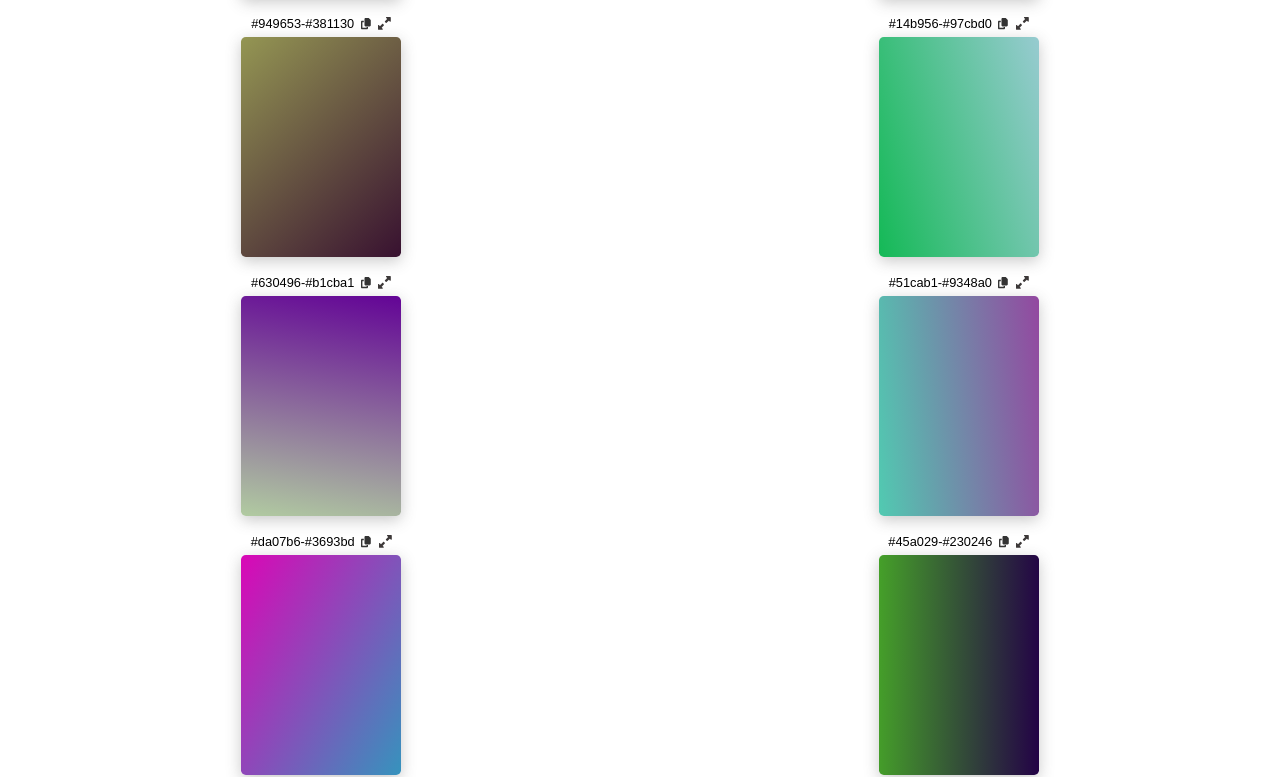
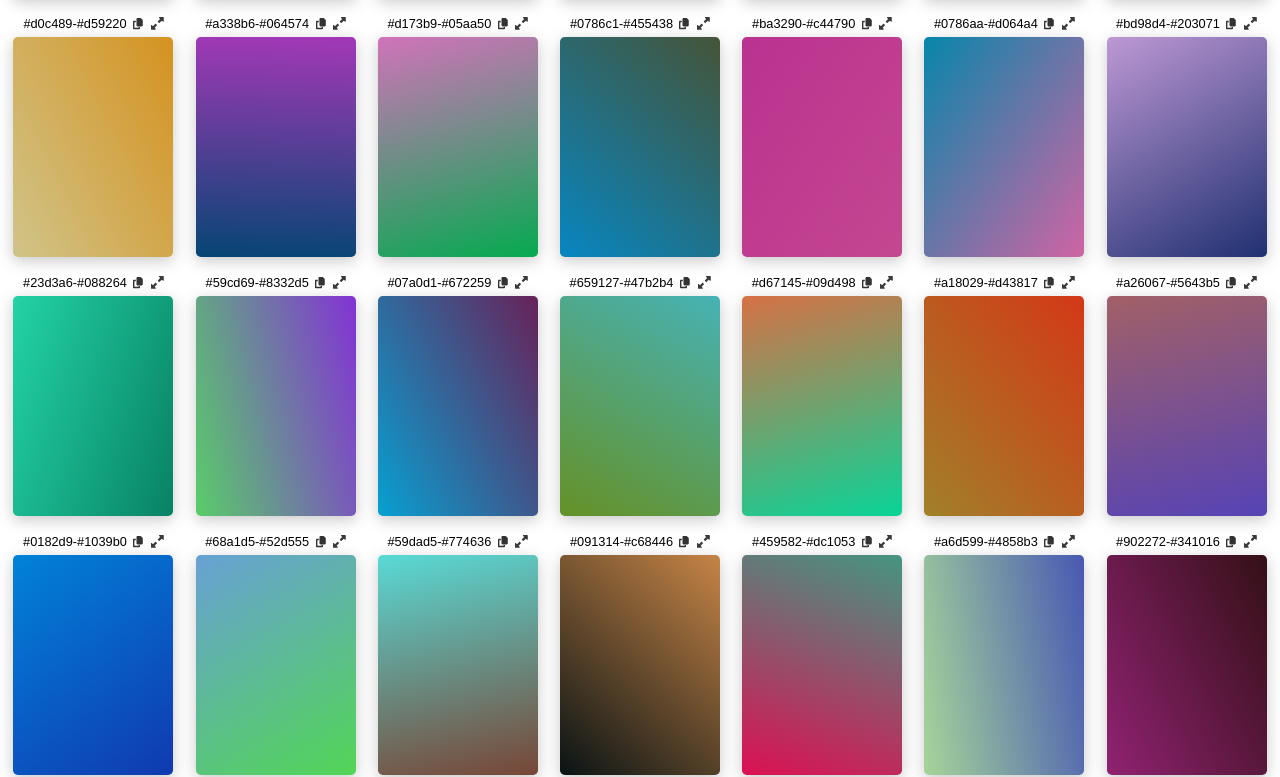
Before and after one commit to ahmedali-dev/color, a React (Create React App) app: page /linear in a window 1280 px wide. Shown: the part 5455-6232 px from the top of the page. Built offline with nearby package versions, Linux system fonts and the light colour scheme.

Commit message:
add linear color update css midea query

```diff
--- a/src/component/css/Fun/_MideaQ1.scss
+++ b/src/component/css/Fun/_MideaQ1.scss
@@ -1,30 +1,18 @@
 @media screen and (min-width: 325px) {
     .linear {
-
         &-result {
-
-
             &-card {
-
                 .colorname {
-
-
-
                     span {
-                        font-size: .8rem;
+                        font-size: 0.8rem;
 
                         .iconCopy {
-
-                            font-size: .7rem;
-
-
+                            font-size: 0.7rem;
                         }
-
                     }
 
-
                     .fullscreen {
-                        font-size: .8rem;
+                        font-size: 0.8rem;
                     }
                 }
 
@@ -32,9 +20,18 @@
                     box-shadow: 0 4px 15px rgba(68, 68, 68, 0.288);
                     width: 160px;
                     height: 220px;
-                    border-radius: .3rem;
+                    border-radius: 0.3rem;
                 }
             }
         }
     }
 }
+
+
+@media screen and (min-width: 585px) {
+    .linear {
+        &-result {
+            grid-template-columns: repeat(auto-fill, minmax(160px, 1fr));
+        }
+    }
+}
--- a/src/component/css/main.css
+++ b/src/component/css/main.css
@@ -291,4 +291,9 @@ img {
     height: 220px;
     border-radius: 0.3rem;
   }
+}
+@media screen and (min-width: 585px) {
+  .linear-result {
+    grid-template-columns: repeat(auto-fill, minmax(160px, 1fr));
+  }
 }/*# sourceMappingURL=main.css.map */
```
Also changed, not shown: 1 other file (tests, documents, lock files or other folders).
